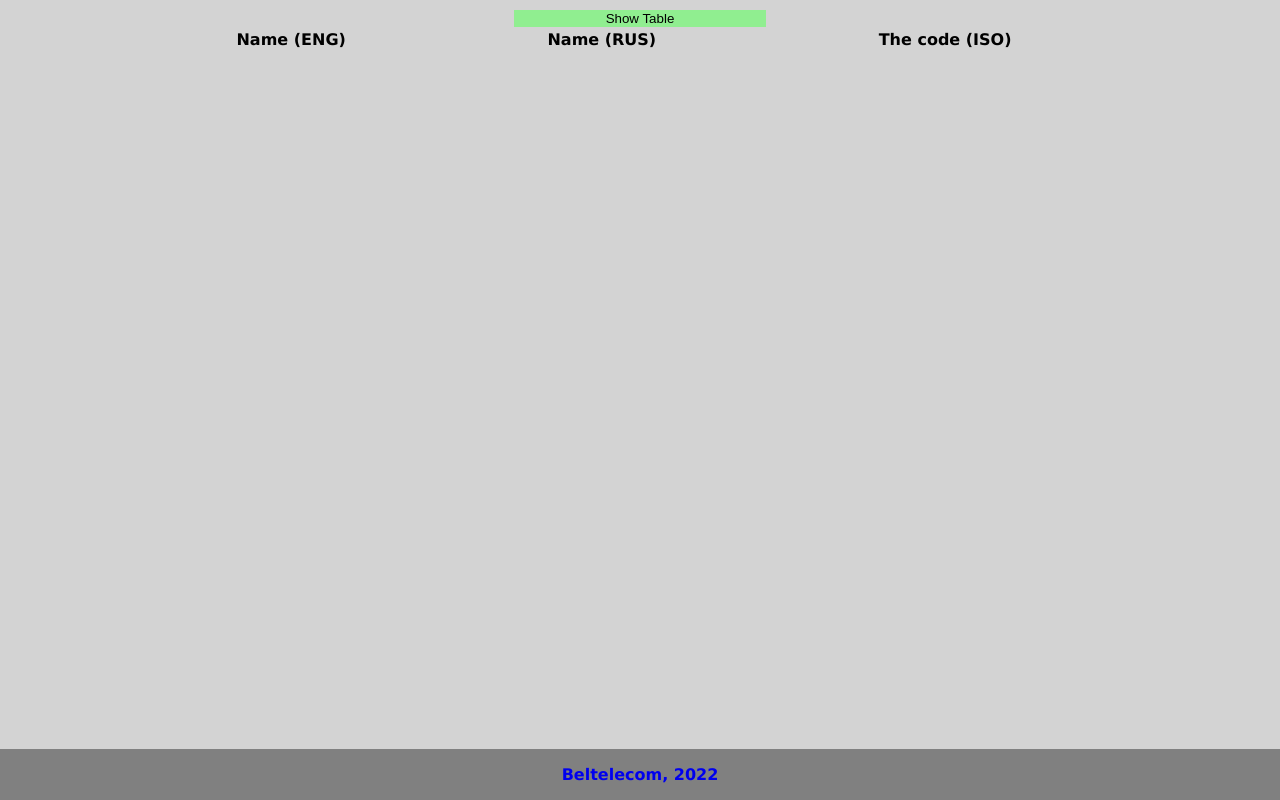
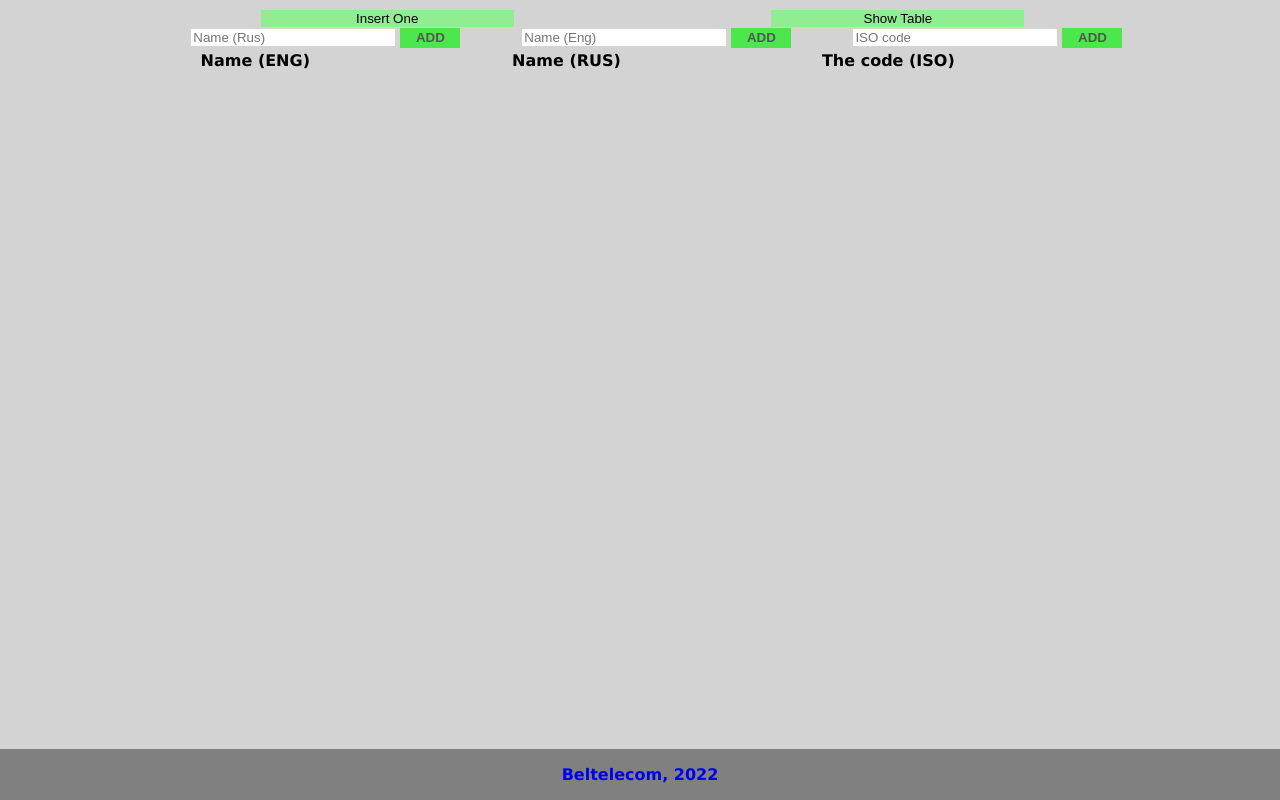
Before and after one commit to AndreyAvrach/Table, a plain HTML site: page index.html in a window 1280 px wide. Drawn offline with Linux system fonts and the light colour scheme.

Commit message:
first commit

```diff
--- a/index.html
+++ b/index.html
@@ -8,7 +8,20 @@
     <link rel="stylesheet" href="style.css">
 </head>
 <body>
-    <input type="button" onclick="Insert_Data()" value="Show Table" />
+    <header></header>
+    <button class="insertNew" onclick="Insert_One()" value="Show Insert">Insert One</button>
+    <button class="show" onclick="Insert_Data()" value="Show Table">Show Table</button>
+
+    <div id="insert_info" class="insert_info display-none">
+    <input id="nameRus" type="text" id="name_rus" placeholder="Name (Rus)"/>
+    <button class="add1" onclick="Show_Rus()" value="Show Table"><b>ADD</b></button>
+        <input id="nameEng" type="text" id="name_eng" placeholder="Name (Eng)"/>
+        <button class="add2" onclick="Show_Eng()" value="Show Table"><b>ADD</b></button>
+            <input id="isoCode" type="text" id="iso_code" placeholder="ISO code"/>
+            <button class="add3" onclick="Show_Iso()" value="Show Table"><b>ADD</b></button>
+    </div>
+</header>
+<main>
 <table id="myTable">
     <thead>
        <tr>
@@ -21,7 +34,8 @@
 
    </tbody>
 </table>
-<footer class="footer padding-10">
+</main>
+<footer class="footer">
     <p><b><a  href="https://beltelecom.by/private" target="_blank">Beltelecom, 2022</a></b></p>
 </footer>
 </body>
--- a/script.js
+++ b/script.js
@@ -26,3 +26,8 @@
   table.innerHTML+=tr;
 
 }
+function Insert_One() {
+  document.getElementById("insert_info").classList.contains("display-none")
+    ? document.getElementById("insert_info").classList.remove("display-none")
+    : document.getElementById("insert_info").classList.add("display-none");
+}
--- a/style.css
+++ b/style.css
@@ -2,21 +2,21 @@ body{
     background: lightgray;
     font-family:'Lucida Sans', 'Lucida Sans Regular', 'Lucida Grande', 'Lucida Sans Unicode', Geneva, Verdana, sans-serif;
 }
-input{
+.show{
     position: relative;
     background-color: lightgreen;
     border-style: none;
-    margin-left: 40%;
+    margin-left: 20%;
     width: 20%;
     height: 15%;
     transition: 0.5s;
 }
-input:hover{
+.show:hover{
     background-color: rgb(76, 231, 76);
 }
 #myTable{
     position: relative;
-    margin-left: 10%;
+    margin-left: 15%;
     margin-right: 10%;
     width:1000px;
     height:500px;
@@ -41,3 +41,70 @@ input:hover{
   a{
       text-decoration: none;
   }
+  #myTable{
+      text-align: left;
+  }
+  .insertNew{
+    position: relative;
+    background-color: lightgreen;
+    border-style: none;
+    margin-left: 20%;
+    width: 20%;
+    height: 15%;
+    transition: 0.5s;
+  }
+  .insertNew:hover{
+    background-color: rgb(76, 231, 76);
+}
+.insert_info{
+    margin-left: 10%;
+}
+input {
+  margin: 0;
+  border: none;
+  border-radius: 0;
+ margin-left: 5%;
+  width: 200px;
+}
+.add1{
+  background:  rgb(76, 231, 76);
+  color: #555;
+  text-align: center;
+  cursor: pointer;
+  transition: 0.3s;
+  border: none;
+  border-radius: 0;
+ height: 20px;
+ width: 60px;
+}
+.add1:hover{
+  background-color:lightgreen
+}
+.add2{
+  background: rgb(76, 231, 76);
+  color: #555;
+  text-align: center;
+  cursor: pointer;
+  transition: 0.3s;
+  border: none;
+  border-radius: 0;
+  height: 20px;
+  width: 60px;
+}
+.add2:hover{
+  background-color:lightgreen
+}
+.add3{
+  background:  rgb(76, 231, 76);
+  color: rgb(85, 85, 85);
+  text-align: center;
+  cursor: pointer;
+  transition: 0.3s;
+  border: none;
+  border-radius: 0;
+  height: 20px;
+  width: 60px;
+}
+.add3:hover{
+  background-color:lightgreen
+}
```
Also changed, not shown: 1 other file.
